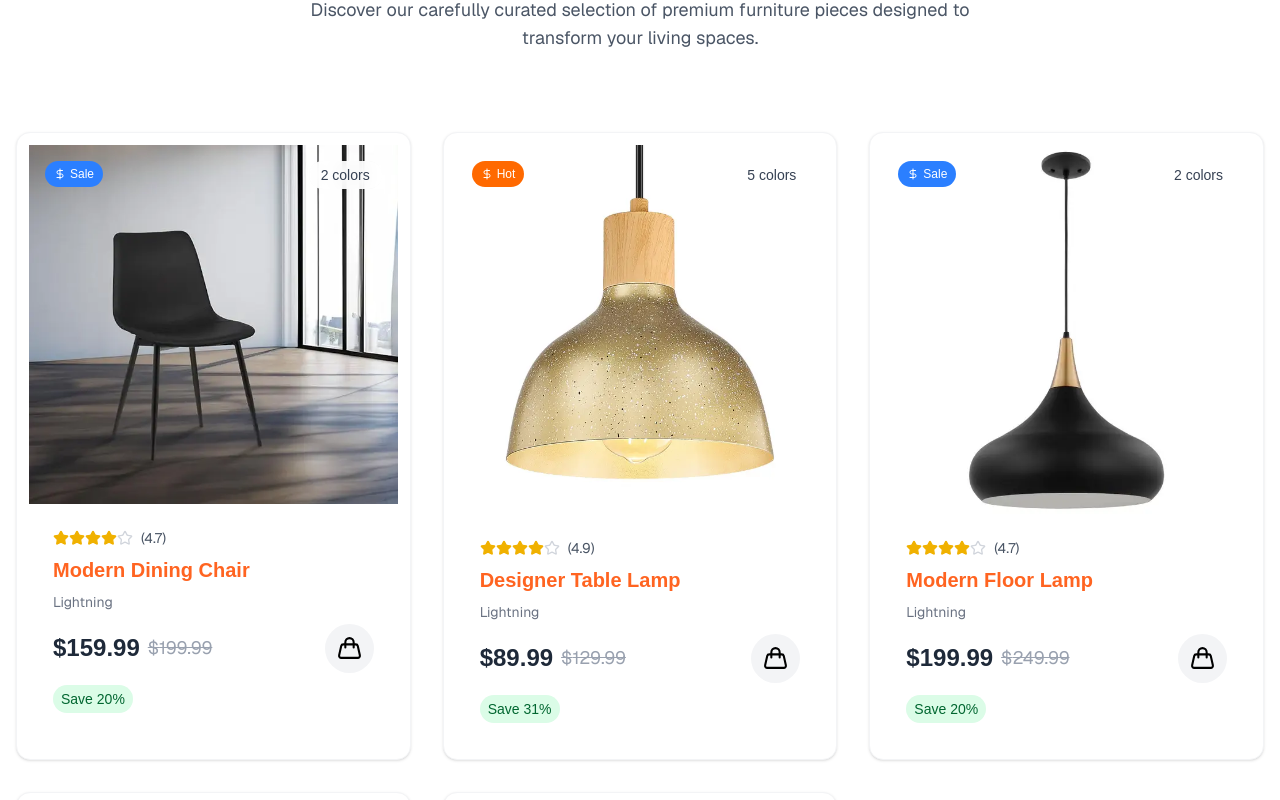
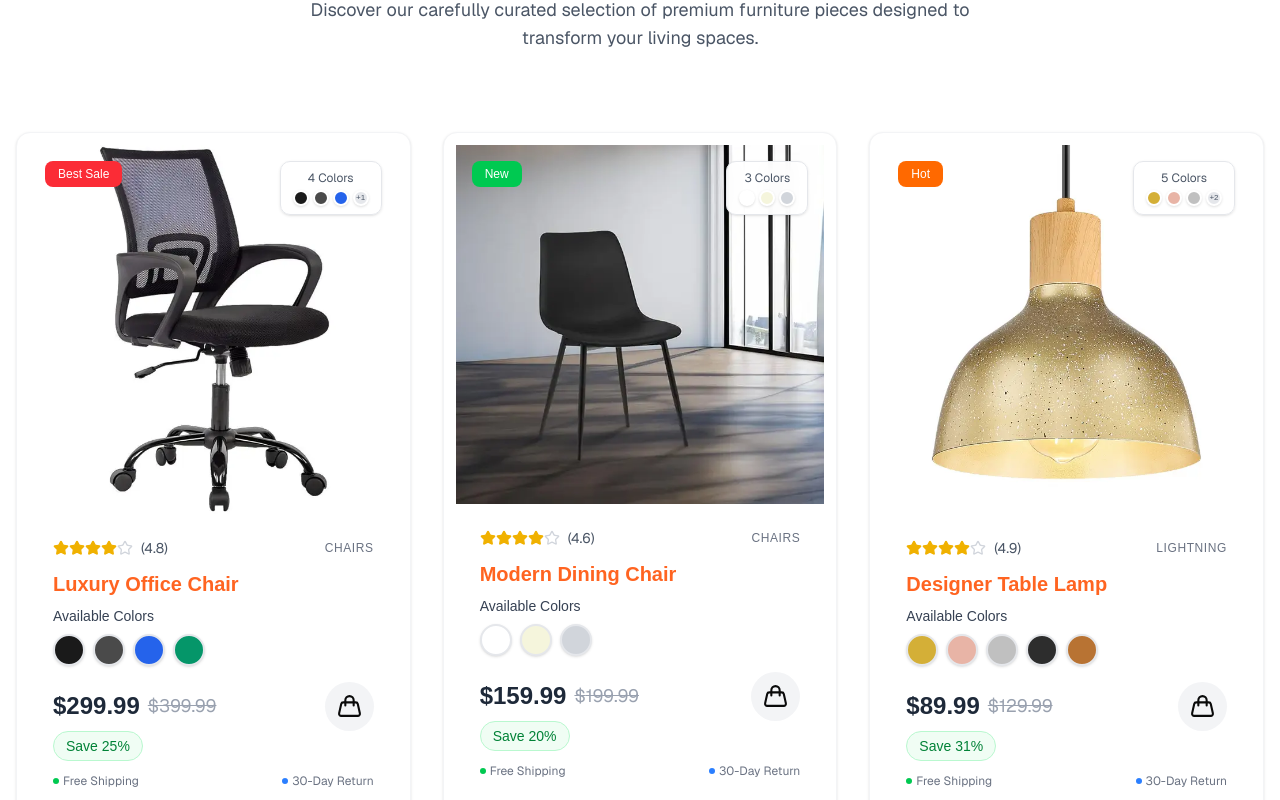
Before and after one commit to Airshock72/modern-luxe, a Next.js app: page / in a window 1280 px wide. Shown: the part 1000-1800 px from the top of the page. Built offline with nearby package versions, Linux system fonts and the light colour scheme; a web font is replaced by a local one.

Commit message:
modified collection product visuals with colors and product detail styles

```diff
--- a/app/components/Collection.tsx
+++ b/app/components/Collection.tsx
@@ -1,21 +1,40 @@
 import Image from 'next/image'
 import { Badge } from '@/components/ui/badge'
-import { DollarSign, Handbag, Star } from 'lucide-react'
+import { Handbag, Star } from 'lucide-react'
 import { Button } from '@/components/ui/button'
 
 const Collection = () => {
-  //TODO EDIT this collection colors (2:32:43)
   const ProductCollection: ProductCollectionData[] = [
+    {
+      id: 1,
+      name: 'Luxury Office Chair',
+      price: 299.99,
+      originalPrice: 399.99,
+      image: '/modern-luxe/assets/chair.jpg',
+      colors: [
+        { name: 'Midnight Black', color: '#1a1a1a' },
+        { name: 'Charcoal Gray', color: '#4a4a4a' },
+        { name: 'Ocean Blue', color: '#2563eb' },
+        { name: 'Forest Green', color: '#059669' }
+      ],
+      rating: 4.8,
+      badge: 'Best Sale',
+      category: 'Chairs'
+    },
     {
       id: 2,
       name: 'Modern Dining Chair',
       price: 159.99,
       originalPrice: 199.99,
       image: '/modern-luxe/assets/chair2.jpg',
-      colors: 2,
-      rating: 4.7,
-      badge: 'Sale',
-      category: 'Lightning'
+      colors: [
+        { name: 'Pure White', color: '#ffffff' },
+        { name: 'Warm Beige', color: '#f5f5dc' },
+        { name: 'Soft Gray', color: '#d1d5db' }
+      ],
+      rating: 4.6,
+      badge: 'New',
+      category: 'Chairs'
     },
     {
       id: 3,
@@ -23,7 +42,13 @@ const Collection = () => {
       price: 89.99,
       originalPrice: 129.99,
       image: '/modern-luxe/assets/lamp.jpg',
-      colors: 5,
+      colors: [
+        { name: 'Gold Brass', color: '#d4af37' },
+        { name: 'Rose Gold', color: '#e8b4a6' },
+        { name: 'Silver Chrome', color: '#c0c0c0' },
+        { name: 'Matte Black', color: '#2d2d2d' },
+        { name: 'Copper Bronze', color: '#b87333' }
+      ],
       rating: 4.9,
       badge: 'Hot',
       category: 'Lightning'
@@ -34,7 +59,10 @@ const Collection = () => {
       price: 199.99,
       originalPrice: 249.99,
       image: '/modern-luxe/assets/lamp2.jpg',
-      colors: 2,
+      colors: [
+        { name: 'Classic Black', color: '#000000' },
+        { name: 'Nordic White', color: '#fafafa' }
+      ],
       rating: 4.7,
       badge: 'Sale',
       category: 'Lightning'
@@ -45,7 +73,14 @@ const Collection = () => {
       price: 1299.99,
       originalPrice: 1599.99,
       image: '/modern-luxe/assets/sofa.jpg',
-      colors: 6,
+      colors: [
+        { name: 'Royal Navy', color: '#1e3a8a' },
+        { name: 'Emerald Green', color: '#10b981' },
+        { name: 'Burgundy Red', color: '#991b1b' },
+        { name: 'Chocolate Brown', color: '#78350f' },
+        { name: 'Pearl Gray', color: '#9ca3af' },
+        { name: 'Cream White', color: '#fef3c7' }
+      ],
       rating: 4.9,
       badge: 'Popular',
       category: 'Sofas'
@@ -56,7 +91,11 @@ const Collection = () => {
       price: 79.99,
       originalPrice: 99.99,
       image: '/modern-luxe/assets/stool.jpg',
-      colors: 3,
+      colors: [
+        { name: 'Natural Wood', color: '#deb887' },
+        { name: 'Ebony Black', color: '#1c1c1c' },
+        { name: 'Ash Gray', color: '#6b7280' }
+      ],
       rating: 4.5,
       badge: 'New',
       category: 'Stools'
@@ -99,31 +138,44 @@ const Collection = () => {
                 alt={product.name}
                 width={400}
                 height={300}
-                className='w-full  object-cover group-hover:scale-105 transition-transform duration-300'
+                className='w-full object-cover group-hover:scale-105 transition-transform duration-300'
               />
 
               <div className='absolute top-4 left-4'>
-                <Badge className={`${getBadgeColor(product.badge)} flex items-center gap-1 py-1`}>
-                  <DollarSign size={16} />
+                <Badge className={`${getBadgeColor(product.badge)} flex items-center gap-1 px-3 py-1 text-xs font-medium rounded-md`}>
                   {product.badge}
                 </Badge>
               </div>
 
-              <div className='absolute top-4 right-4 bg-white/90 backdrop-blur-sm rounded-full px-3 py-1 text-sm font-medium text-gray-700'>
-                {product.colors} colors
+              <div className='absolute top-4 right-4'>
+                <div className='bg-white/95 backdrop-blur-sm rounded-lg px-3 py-2 shadow-sm border border-gray-200'>
+                  <div className='text-xs text-gray-600 mb-1 text-center'>
+                    {product.colors.length} Colors
                   </div>
-
-              <div className='absolute inset-0 bg-black/20 opacity-0 group-hover:opacity-100 transition-opacity duration-300
-                flex items-center justify-center'>
-                <Button>
-                  <Handbag size={18} />
-                      Add to Cart
-                </Button>
+                  <div className='flex gap-1'>
+                    {product.colors.slice(0, 3).map((colorItem, index) => (
+                      <div
+                        key={index}
+                        className='w-4 h-4 rounded-full border-2 border-white shadow-sm hover:scale-110 transition-transform duration-200'
+                        style={{ backgroundColor: colorItem.color }}
+                        title={colorItem.name}
+                      />
+                    ))}
+                    {product.colors.length > 3 && (
+                      <div className='w-4 h-4 rounded-full bg-gray-200 border-2 border-white shadow-sm flex items-center justify-center'>
+                        <span className='text-[8px] font-medium text-gray-600'>
+                            +{product.colors.length - 3}
+                        </span>
+                      </div>
+                    )}
+                  </div>
+                </div>
               </div>
 
             </div>
             <div className='p-6'>
-              <div className='flex items-center gap-1 mb-2'>
+              <div className='flex items-center justify-between mb-3'>
+                <div className='flex items-center gap-1'>
                   <div className='flex items-center'>
                     {[...Array(5)].map((_, i) => (
                       <Star
@@ -141,12 +193,38 @@ const Collection = () => {
                       ({product.rating})
                   </span>
                 </div>
+                <p className='text-xs text-gray-500 uppercase tracking-wider font-medium'>{product.category}</p>
+              </div>
 
               <h3 className='text-xl font-semibold text-primary mb-2 group-hover:text-gray-900 transition-colors duration-200'>
                 {product.name}
               </h3>
 
-              <p className='text-sm text-gray-500 mb-3'>{product.category}</p>
+              <div className='mb-4'>
+                <p className='text-sm text-gray-700 mb-2 font-medium'>
+                  Available Colors
+                </p>
+                <div className='flex gap-2'>
+                  {product.colors.slice(0, 5).map((colorItem, index) => (
+                    <div
+                      key={index}
+                      className='group/color relative'
+                    >
+                      <div
+                        className='w-8 h-8 rounded-full border-2 border-gray-200 hover:border-gray-400 shadow-sm hover:shadow-md
+                          transition-all duration-200 cursor-pointer'
+                        style={{ backgroundColor: colorItem.color }}
+                        title={colorItem.name}
+                      />
+                    </div>
+                  ))}
+                  {product.colors.length > 5 && (
+                    <div className='w-8 h-8 rounded-full bg-gray-100 border-2 border-gray-200 flex items-center justify-center text-xs text-gray-600 font-medium'>
+                        +{product.colors.length - 5}
+                    </div>
+                  )}
+                </div>
+              </div>
 
               <div className='flex items-center justify-between'>
                 <div className='flex items-center gap-2'>
@@ -158,17 +236,29 @@ const Collection = () => {
                   </span>
                 </div>
 
-                <button className='bg-gray-100 text-black hover:text-primary p-3
-                rounded-full transition-colors duration-200 cursor-pointer'>
+                <button className='bg-gray-100 hover:text-primary p-3 rounded-full transition-colors duration-200
+                cursor-pointer hover:scale-105 hover:shadow-sm hover:shadow-primary/40 hover:transition-all hover:duration-500'>
                   <Handbag size={25} />
                 </button>
               </div>
 
-              <div className='mt-3'>
-                <span className='inline-block bg-green-100 text-green-800 text-sm font-medium px-2 py-1 rounded-full'>
+              <div className='space-y-3'>
+                <div className='inline-flex items-center'>
+                  <span className='bg-green-50 text-green-700 text-sm font-medium px-3 py-1 rounded-full border border-green-200'>
                 Save{' '}
                     {Math.round(((product.originalPrice - product.price) / product.originalPrice) * 100)}%
                   </span>
+                </div>
+                <div className='flex items-center justify-between text-xs text-gray-500'>
+                  <span className='flex items-center gap-1'>
+                    <div className='w-1.5 h-1.5 bg-green-500 rounded-full' />
+                  Free Shipping
+                  </span>
+                  <span className='flex items-center gap-1'>
+                    <div className='w-1.5 h-1.5 bg-blue-500 rounded-full' />
+                  30-Day Return
+                  </span>
+                </div>
               </div>
 
             </div>
@@ -176,7 +266,9 @@ const Collection = () => {
         ))}
       </div>
       <div className='text-center'>
-        <Button className='px-6 h-12'>View All Products</Button>
+        <Button className='px-6 h-12 font-normal tracking-wide'>
+          View All Products
+        </Button>
       </div>
     </div>
   )
```
Also changed, not shown: types.d.ts (+6 -1 lines). Lines whose indentation alone changed are shown as unchanged.
